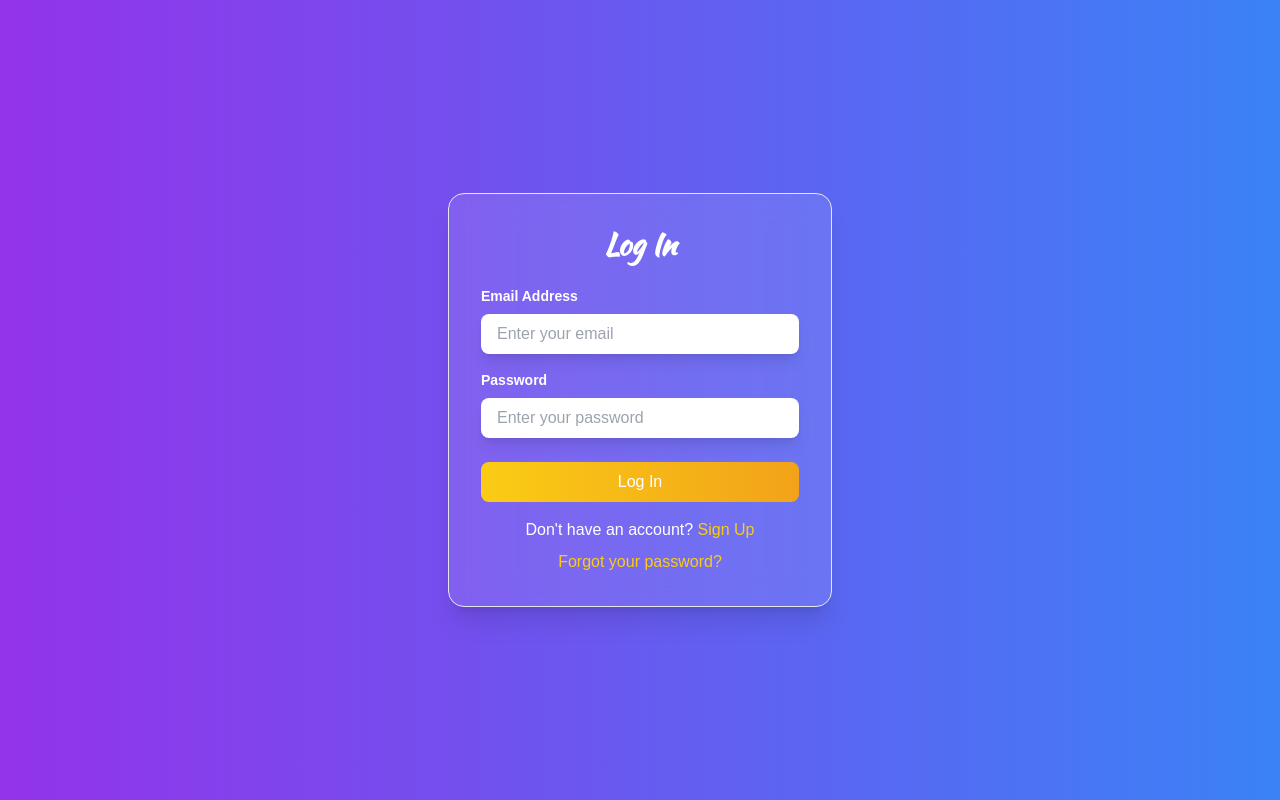
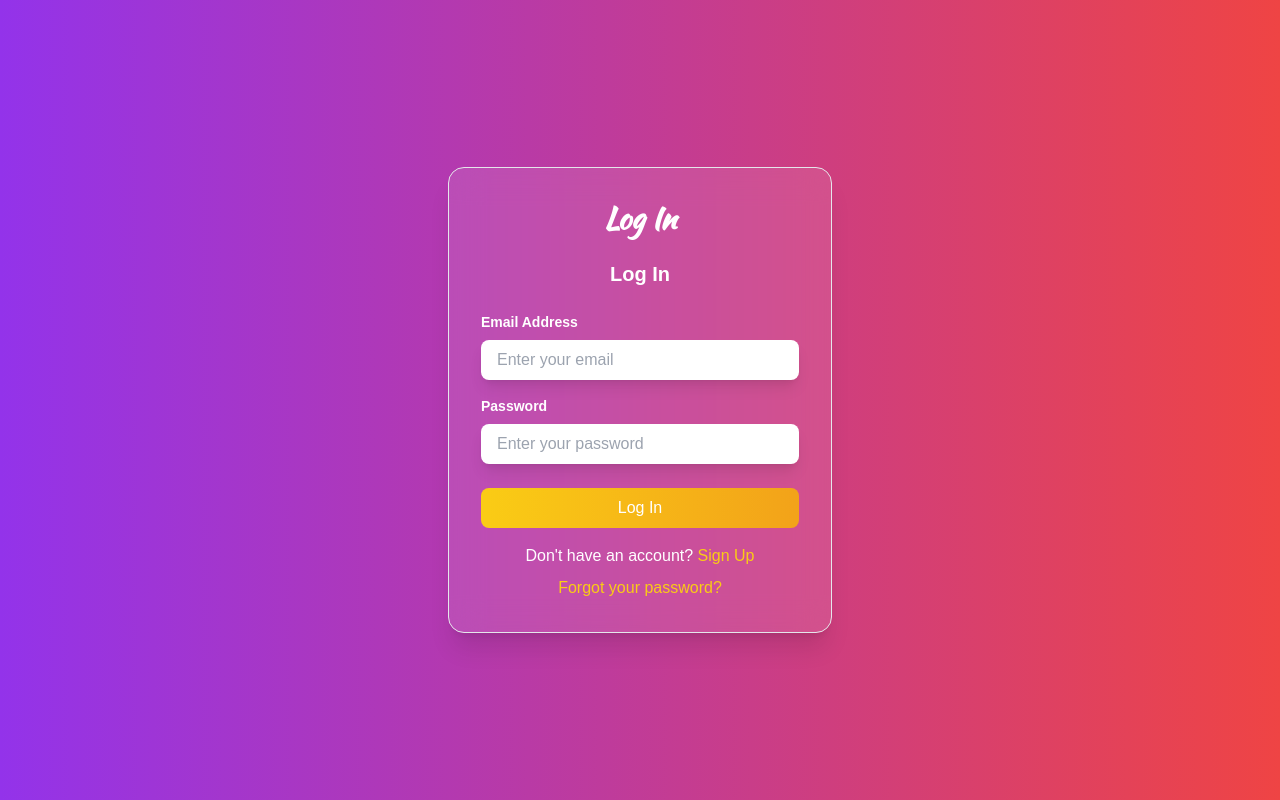
Before and after one commit to andrewindeche/brandinfluencerapp, a Next.js app in the folder frontend/: page /login in a window 1280 px wide. Built offline with nearby package versions, Linux system fonts and the light colour scheme; a web font is replaced by a local one.

Commit message:
Add state changes for logins

```diff
--- a/frontend/src/pages/login.tsx
+++ b/frontend/src/pages/login.tsx
@@ -1,14 +1,47 @@
 import Link from 'next/link';
-import React from 'react';
+import React, { useEffect, useState } from 'react';
+import { formState$, setEmail } from '../rxjs/store';
 
 const LoginForm: React.FC = () => {
+  const [userType, setUserType] = useState<'brand' | 'influencer' | 'unknown'>(
+    'unknown',
+  );
+  const [email, setEmailState] = useState('');
+
+  useEffect(() => {
+    const subscription = formState$.subscribe((state) => {
+      setEmailState(state.email);
+      setUserType(state.userType);
+    });
+    return () => {
+      subscription.unsubscribe();
+    };
+  }, []);
+
+  const handleEmailChange = (e: React.ChangeEvent<HTMLInputElement>) => {
+    const newEmail = e.target.value;
+    setEmail(newEmail);
+  };
+
+  const backgroundColor =
+    userType === 'brand'
+      ? 'bg-purple-500'
+      : userType === 'influencer'
+        ? 'bg-green-500'
+        : 'bg-gradient-to-r from-purple-600 to-red-500';
+
   return (
-    <div className="min-h-screen flex items-center justify-center bg-gradient-to-r from-purple-600 to-blue-500">
+    <div
+      className={`min-h-screen flex items-center justify-center bg-gradient-to-r from-purple-600 to-blue-500 transition-colors duration-500 ${backgroundColor}`}
+    >
       <div className="bg-white/10 backdrop-blur-lg p-8 rounded-2xl shadow-xl border border-gray-200 w-96">
         <h2 className="text-3xl font-bold text-center text-white mb-6">
           Log In
         </h2>
         <form>
+          <p className="text-xl font-bold text-center text-white mb-6">
+            {userType === 'brand' ? 'Brand Log In' : 'Log In'}
+          </p>
           <div className="mb-4">
             <label
               className="block text-white text-sm font-semibold mb-2"
@@ -19,6 +52,8 @@ const LoginForm: React.FC = () => {
             <input
               type="email"
               id="email"
+              value={email}
+              onChange={handleEmailChange}
               className="w-full px-4 py-2 rounded-lg text-black focus:outline-none focus:ring-2 focus:ring-yellow-400 shadow-lg"
               placeholder="Enter your email"
             />
--- /dev/null
+++ b/frontend/src/rxjs/store.tsx
@@ -0,0 +1,43 @@
+import { BehaviorSubject, Observable } from 'rxjs';
+import { distinctUntilChanged } from 'rxjs/operators';
+import axiosInstance from './axiosInstance';
+
+type FormState = {
+  email: string;
+  userType: 'brand' | 'influencer' | 'unknown';
+};
+
+const initialState: FormState = {
+  email: '',
+  userType: 'unknown',
+};
+
+const stateSubject = new BehaviorSubject<FormState>(initialState);
+
+const fetchUserType = async (email: string) => {
+  try {
+    const response = await axiosInstance.get(`/user-type?email=${email}`);
+    return response.data.type;
+  } catch (error) {
+    console.error('Error fetching user type:', error);
+    return 'unknown';
+  }
+};
+
+export const setEmail = (email: string) => {
+  stateSubject.next({
+    ...stateSubject.value,
+    email,
+  });
+
+  fetchUserType(email).then((userType) => {
+    stateSubject.next({
+      ...stateSubject.value,
+      userType,
+    });
+  });
+};
+
+export const formState$: Observable<FormState> = stateSubject
+  .asObservable()
+  .pipe(distinctUntilChanged());
```
